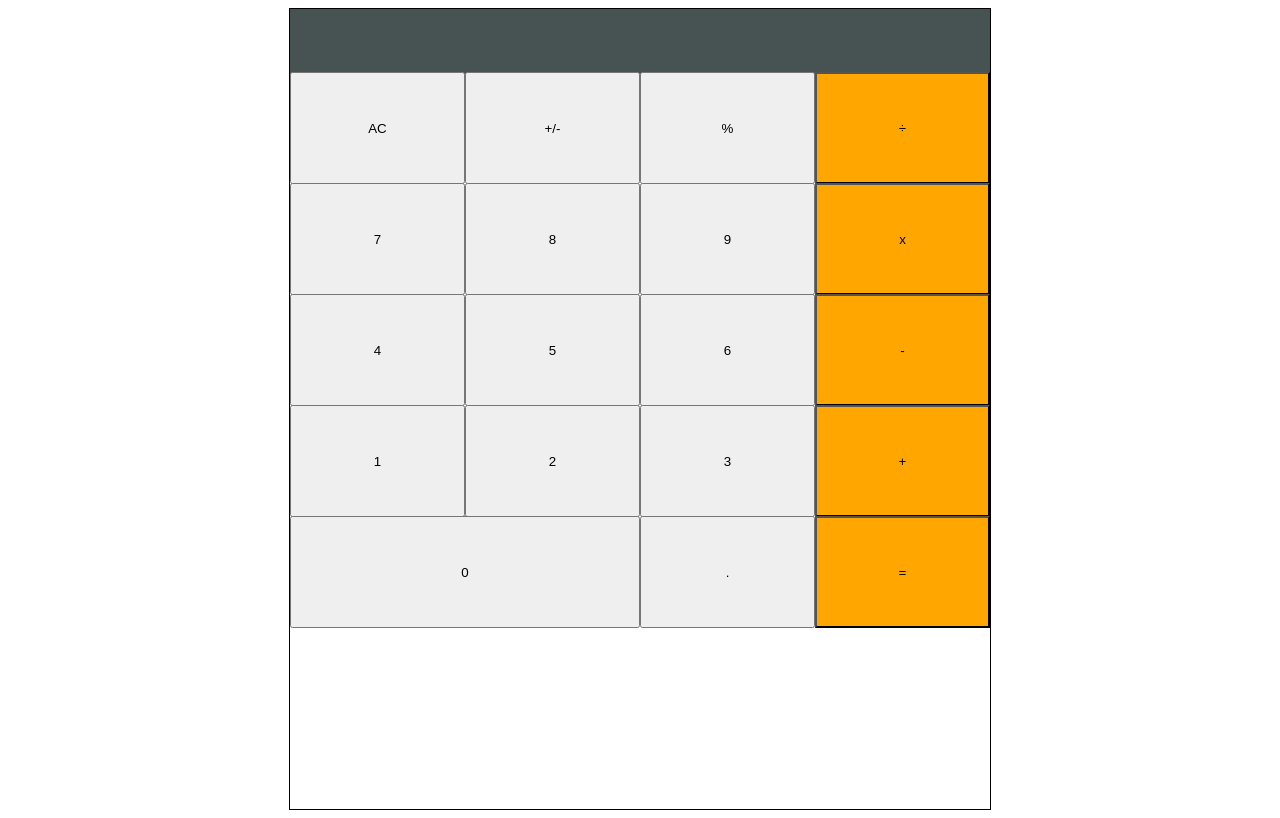
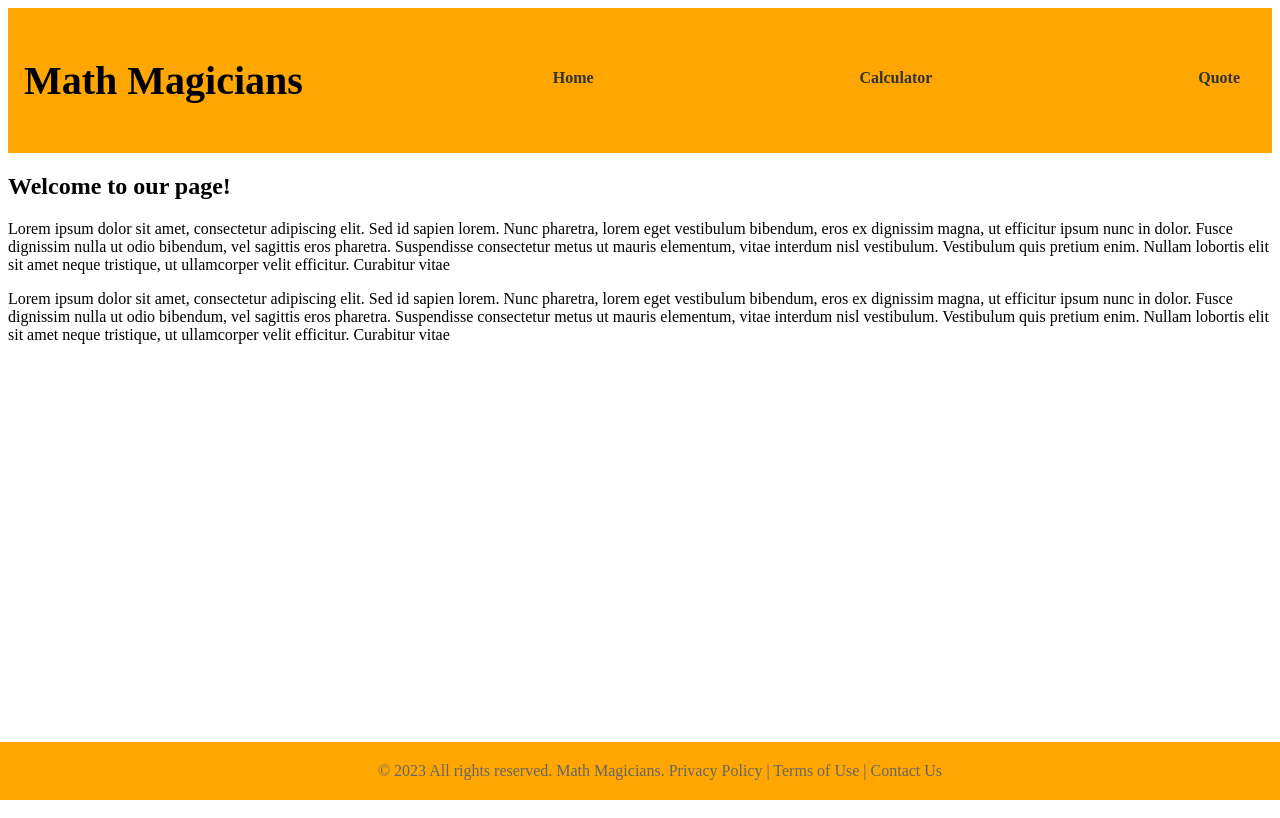
Before and after one commit to obed300/math-magician, a React (Create React App) app: page / in a window 1280 px wide. Built offline with nearby package versions, Linux system fonts and the light colour scheme.

Commit message:
Add content to file

```diff
--- a/package.json
+++ b/package.json
@@ -10,7 +10,7 @@
     "prop-types": "^15.8.1",
     "react": "^18.2.0",
     "react-dom": "^18.2.0",
-    "react-scripts": "5.0.1",
+    "react-router-dom": "^6.8.2",
     "web-vitals": "^2.1.4"
   },
   "scripts": {
@@ -39,6 +39,7 @@
   },
   "devDependencies": {
     "eslint-config-airbnb": "^19.0.4",
+    "react-scripts": "^5.0.1",
     "stylelint": "^13.13.1",
     "stylelint-config-standard": "^21.0.0",
     "stylelint-csstree-validator": "^1.9.0",
--- a/src/App.css
+++ b/src/App.css
@@ -1,4 +1,4 @@
-.App {
+/* .App {
   text-align: center;
 }
 
@@ -36,4 +36,4 @@
   to {
     transform: rotate(360deg);
   }
-}
+} */
--- a/src/App.js
+++ b/src/App.js
@@ -1,12 +1,35 @@
 import './App.css';
+import { BrowserRouter, Routes, Route } from 'react-router-dom';
+import React from 'react';
 import Calculator from './components/Calculator';
+import Quote from './components/Quote';
+import Navbar from './components/Navbar';
+import Home from './components/Home';
+import Footer from './components/Footer';
 
 function App() {
   return (
-    <div className="App">
-      <Calculator />
-    </div>
+    <BrowserRouter>
+      <Navbar />
+      <Routes>
+        <Route path="/" element={<Home />} />
+        <Route path="Calculator" element={<Calculator />} />
+        <Route path="Quote" element={<Quote />} />
+        <Route />
+      </Routes>
+      <Footer />
+    </BrowserRouter>
+
   );
 }
+// <BrowserRouter>
+//   <Routes>
+//     <Route path="/" element={<Layout />}>
+//       <Route index element={<div>Home page</div>} />
+//       <Route path="about" element={<div>About page</div>} />
+//       <Route path="*" element={<div>If page not found it goes here</div>} />
+//     </Route>
+//   </Routes>
+// </BrowserRouter>
 
 export default App;
--- a/src/components/Calculator.js
+++ b/src/components/Calculator.js
@@ -18,6 +18,8 @@ function Calculator() {
 
   return (
     <div className="main-wrapper">
+      <h3>Let us do some math!</h3>
+      <div className="calContainer">
         <div className="input">
           {total}
           {operation}
@@ -81,6 +83,9 @@ function Calculator() {
           </li>
         </ul>
       </div>
+
+    </div>
+
   );
 }
 
--- /dev/null
+++ b/src/components/Footer.js
@@ -0,0 +1,11 @@
+import React from 'react';
+import styles from '../styles/Footer.module.css';
+
+function Footer() {
+  return (
+    <footer className={styles.footer}>
+      © 2023 All rights reserved. Math Magicians. Privacy Policy | Terms of Use | Contact Us
+    </footer>
+  );
+}
+export default Footer;
--- /dev/null
+++ b/src/components/Home.js
@@ -0,0 +1,28 @@
+import React from 'react';
+
+function Home() {
+  return (
+    <div>
+      <h2>Welcome to our page!</h2>
+      <p>
+        Lorem ipsum dolor sit amet, consectetur adipiscing elit. Sed id sapien
+        lorem. Nunc pharetra, lorem eget vestibulum bibendum, eros ex dignissim
+        magna, ut efficitur ipsum nunc in dolor. Fusce dignissim nulla ut odio
+        bibendum, vel sagittis eros pharetra. Suspendisse consectetur metus ut
+        mauris elementum, vitae interdum nisl vestibulum. Vestibulum quis pretium
+        enim. Nullam lobortis elit sit amet neque tristique, ut ullamcorper velit
+        efficitur. Curabitur vitae
+      </p>
+      <p>
+        Lorem ipsum dolor sit amet, consectetur adipiscing elit. Sed id sapien lorem.
+        Nunc pharetra, lorem eget vestibulum bibendum, eros ex dignissim magna, ut efficitur
+        ipsum nunc in dolor. Fusce dignissim nulla ut odio bibendum, vel sagittis eros
+        pharetra. Suspendisse consectetur metus ut mauris elementum, vitae interdum nisl
+        vestibulum. Vestibulum quis pretium enim. Nullam lobortis elit sit amet neque tristique,
+        ut ullamcorper velit efficitur. Curabitur vitae
+      </p>
+    </div>
+  );
+}
+
+export default Home;
--- /dev/null
+++ b/src/components/Navbar.js
@@ -0,0 +1,17 @@
+import { NavLink } from 'react-router-dom';
+import React from 'react';
+import styles from '../styles/Navbar.module.css';
+
+function Navbar() {
+  return (
+    <nav className={styles.nav}>
+      <h1>Math Magicians</h1>
+      <NavLink to="/" activeClassName={styles.activeLink}>Home</NavLink>
+      <NavLink to="/Calculator" activeClassName={styles.activeLink}>Calculator</NavLink>
+      <NavLink to="/Quote" activeClassName={styles.activeLink}>Quote</NavLink>
+    </nav>
+
+  );
+}
+
+export default Navbar;
--- /dev/null
+++ b/src/components/Quote.js
@@ -0,0 +1,17 @@
+import React from 'react';
+import styles from '../styles/Quote.module.css';
+
+function Quote() {
+  return (
+    <div>
+      <p className={styles.qoute}>
+        {' '}
+        Mathematics is not about number, equations, computations, or
+        algorithms: it is about understanding. -William Paul Thurston
+      </p>
+
+    </div>
+  );
+}
+
+export default Quote;
--- a/src/index.css
+++ b/src/index.css
@@ -1,14 +1,12 @@
-body {
-  display: flex;
-  justify-content: center;
-  font-weight: bolder;
-}
 
 .main-wrapper {
-  width: 700px;
-  height: 800px;
-  border: 1px solid black;
+  display: flex;
+  flex-direction: column;
+  align-content: flex-end;
+  height: 630px;
   background-color: white;
+  margin-top: 20px;
+  padding-bottom: 120px;
 }
 
 .input {
@@ -17,10 +15,10 @@ body {
   align-items: center;
   width: 100%;
   height: 5rem;
-  color: white;
+  color: black;
   font-size: 40px;
   font-weight: bolder;
-  background-color: rgb(71, 82, 82);
+  background-color: white;
 }
 
 ul {
--- /dev/null
+++ b/src/styles/Footer.module.css
@@ -0,0 +1,10 @@
+footer {
+  position: fixed;
+  bottom: 0;
+  left: 0;
+  width: 100%;
+  background-color: rgb(255, 166, 0);
+  color: #666;
+  text-align: center;
+  padding: 20px;
+}
--- /dev/null
+++ b/src/styles/Navbar.module.css
@@ -0,0 +1,29 @@
+.nav {
+  display: flex;
+  justify-content: space-between;
+  align-items: center;
+  padding: 1rem;
+  background-color: rgb(255, 166, 0);
+}
+
+.activeLink {
+  font-weight: bold;
+}
+
+.nav a {
+  color: #333;
+  text-decoration: none;
+  margin: 0 1rem;
+  padding-bottom: 0.25rem;
+  border-bottom: 2px solid transparent;
+  transition: border-bottom-color 0.2s ease-in-out;
+  font-weight: bolder;
+}
+
+.nav a:hover {
+  border-bottom-color: #333;
+}
+
+nav h1 {
+  font-size: 40px;
+}
--- /dev/null
+++ b/src/styles/Quote.module.css
@@ -0,0 +1,9 @@
+.qoute {
+  display: flex;
+  flex-direction: column;
+  align-self: center;
+  text-align: center;
+  height: auto;
+  margin-top: 200px;
+  font-weight: bolder;
+}
```
Also changed, not shown: 1 other file (tests, documents, lock files or other folders). Lines whose indentation alone changed are shown as unchanged.
